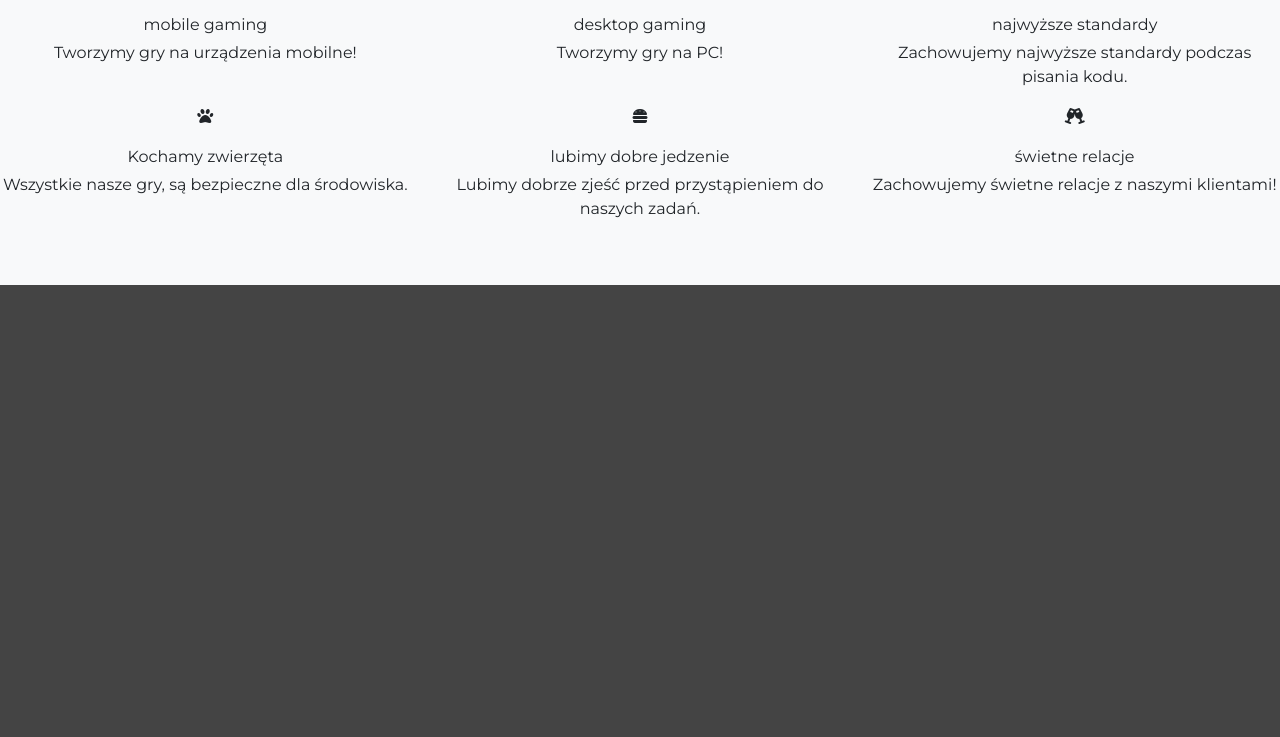
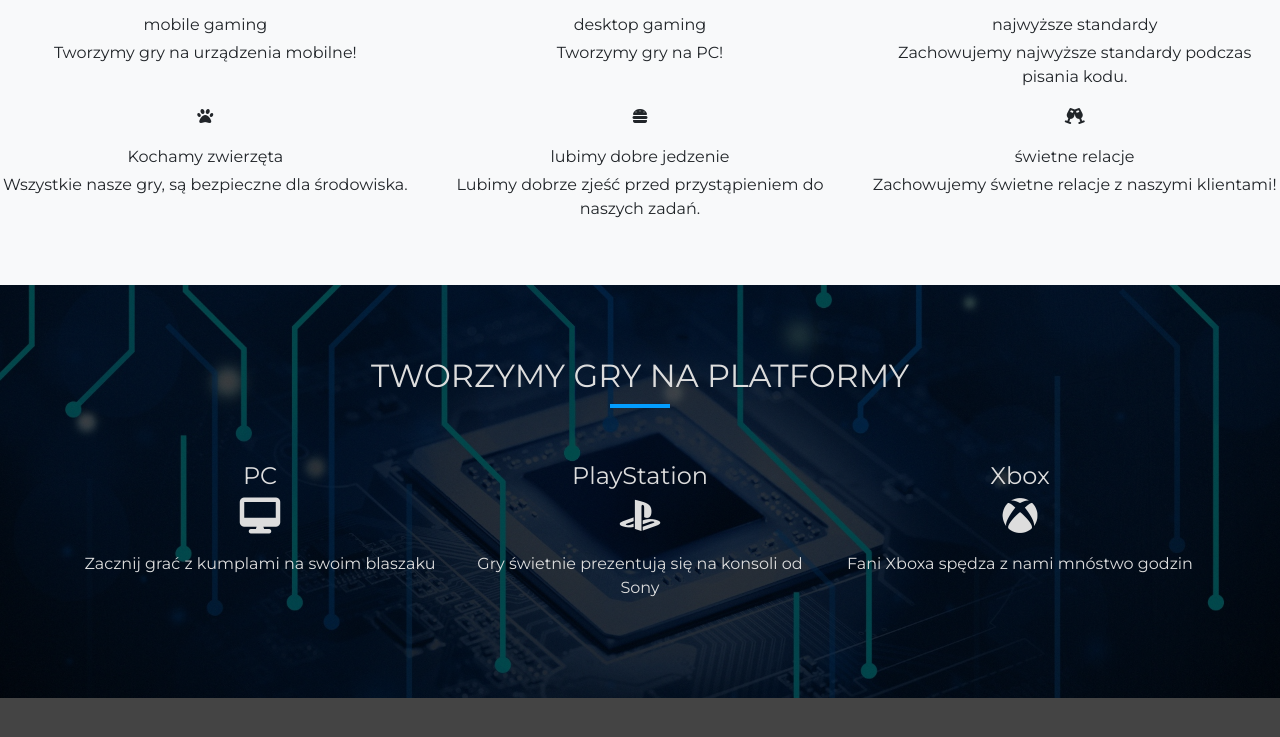
Before and after one commit to Piter920120/Page3, a plain HTML site: page index.html in a window 1280 px wide. Shown: the part 965-1702 px from the top of the page. Drawn offline with nearby package versions, Linux system fonts and the light colour scheme.

Commit message:
section about us works

```diff
--- a/index.html
+++ b/index.html
@@ -59,32 +59,32 @@
                 <h2>O nas</h2>
                 <div class='underline'></div>
              <div class="row">
-                <div class="col-sm-6 col-md-4 text-center">
-                    <p><i class="fas fa-mobile-alt"></i></p>
+                <div class="col-sm-6 col-md-4 text-center aboutus-hover">
+                    <p><i class="fas fa-mobile-alt "></i></p>
                     <p class="aboutus-card-title mb-1">mobile gaming</p>
                     <p class="aboutus-card-text">Tworzymy gry na urządzenia mobilne!</p>
                 </div>
-                <div class="col-sm-6 col-md-4 text-center">
+                <div class="col-sm-6 col-md-4 text-center aboutus-hover">
                     <p><i class="fa-solid fa-desktop"></i></i></p>
                     <p class="aboutus-card-title mb-1">desktop gaming</p>
                     <p class="aboutus-card-text">Tworzymy gry na PC!</p>
                 </div>
-                <div class="col-sm-6 col-md-4 text-center">
+                <div class="col-sm-6 col-md-4 text-center aboutus-hover">
                     <p><i class="fa-solid fa-file-code"></i></p>
                     <p class="aboutus-card-title mb-1">najwyższe standardy</p>
                     <p class="aboutus-card-text">Zachowujemy najwyższe standardy podczas pisania kodu.</p>
                 </div>
-                <div class="col-sm-6 col-md-4 text-center">
+                <div class="col-sm-6 col-md-4 text-center aboutus-hover">
                     <p><i class="fa-solid fa-paw"></i></p>
                     <p class="aboutus-card-title mb-1">Kochamy zwierzęta</p>
                     <p class="aboutus-card-text">Wszystkie nasze gry, są bezpieczne dla środowiska.</p>
                 </div>
-                <div class="col-sm-6 col-md-4 text-center">
+                <div class="col-sm-6 col-md-4 text-center aboutus-hover">
                     <p><i class="fa-solid fa-burger"></i></p>
                     <p class="aboutus-card-title mb-1">lubimy dobre jedzenie</p>
                     <p class="aboutus-card-text">Lubimy dobrze zjeść przed przystąpieniem do naszych zadań.</p>
                 </div>
-                <div class="col-sm-6 col-md-4 text-center">
+                <div class="col-sm-6 col-md-4 text-center aboutus-hover">
                     <p><i class="fa-solid fa-champagne-glasses"></i></p>
                     <p class="aboutus-card-title mb-1">świetne relacje</p>
                     <p class="aboutus-card-text">Zachowujemy świetne relacje z naszymi klientami!</p>
@@ -92,6 +92,32 @@
              </div>
             </div>
 
+        </section>
+        <section class="aboutus-hero py-5">
+          <div class="aboutus-shadow" ></div>
+          <div class="container py-4">
+
+              <h2>Tworzymy gry na platformy</h2>
+              <div class="underline"></div>
+
+              <div class="row">
+                <div class="col-lg-4 text-center aboutus-hero-item">
+                    <p class="aboutus-hero-title mb-1">PC</p>
+                    <p><i class="fa-solid fa-desktop"></i></p>
+                    <p class="aboutus-hero-text">Zacznij grać z kumplami na swoim blaszaku</p>
+                </div>
+                <div class="col-lg-4 text-center aboutus-hero-item">
+                    <p class="aboutus-hero-title mb-1">PlayStation</p>
+                    <p><i class="fa-brands fa-playstation"></i></p>
+                    <p class="aboutus-hero-text">Gry świetnie prezentują się na konsoli od Sony</p>
+                </div>
+                <div class="col-lg-4 text-center aboutus-hero-item">
+                    <p class="aboutus-hero-title mb-1">Xbox</p>
+                    <p><i class="fa-brands fa-xbox"></i></p>
+                    <p class="aboutus-hero-text">Fani Xboxa spędza z nami mnóstwo godzin</p>
+                </div>
+              </div>
+          </div>
         </section>
     </main>
 
--- a/js/script.js
+++ b/js/script.js
@@ -1,5 +1,7 @@
 document.addEventListener('DOMContentLoaded', function () {
 	const nav = document.querySelector('.navbar');
+	const allNavItems = document.querySelectorAll('.nav-link')
+	const navList = document.querySelector('.navbar-collapse')
 
 	function addShadow() {
 		if (window.scrollY >= 300) {
@@ -9,5 +11,13 @@ document.addEventListener('DOMContentLoaded', function () {
 		}
 	}
 
+	allNavItems.forEach(item => item.addEventListener('click', () => navList.classList.remove('show')))
+
+
+
 	window.addEventListener('scroll', addShadow);
+
+
+
+	c
 });
--- a/sass/_colors.scss
+++ b/sass/_colors.scss
@@ -1,2 +1,3 @@
 $main-color: #039dff;
 $white: #fff;
+$light-grey: #ddd;
--- a/sass/main.scss
+++ b/sass/main.scss
@@ -7,7 +7,9 @@
 	margin: 0;
 	padding: 0;
 }
-
+html {
+	scroll-padding-top: 122px;
+}
 body {
 	position: relative;
 	font-family: 'Montserrat', sans-serif;
@@ -18,7 +20,7 @@ h2 {
 	text-transform: uppercase;
 }
 .underline {
-    margin: 0 auto;
+	margin: 0 auto 40px;
 	width: 60px;
 	height: 4px;
 	background-color: $main-color;
@@ -34,7 +36,7 @@ h2 {
 
 nav {
 	text-transform: uppercase;
-    transition: background-color .6s;
+	transition: background-color 0.6s;
 	z-index: 1;
 
 	a,
@@ -115,18 +117,52 @@ header {
 }
 .aboutus {
 	i {
-        margin-top:20px;
-        font-size:30px;
+		margin-top: 20px;
+		font-size: 30px;
 	}
-    .aboutus-card-title{
-        font-size:18px;
+	.aboutus-card-title {
+		font-size: 18px;
 		text-transform: uppercase;
 	}
-    .aboutus-card-text{
+	.aboutus-card-text {
 		font-size: 14px;
+	}
+	.aboutus-hover {
+		transition: color 0.3s;
+	}
+	.about-hover:hover {
+		color: $main-color;
 	}
 }
 
+.aboutus-hero {
+	position: relative;
+	background-image: url('/img/technology-2818664_640.jpg');
+	background-position: center;
+	background-size: cover;
+	color: $light-grey;
+	z-index: 0;
+
+	.aboutus-shadow {
+		position: absolute;
+		top: 0;
+		height: 100%;
+		width: 100%;
+		background-color: rgba(0, 0, 0, 0.7);
+		z-index: -5;
+	}
+	.aboutus-hero-item{
+
+		margin: 10px 0;
+		i {
+			font-size:36px;
+
+		}
+		.aboutus-hero-title{
+			font-size:24px;
+		}
+	}
+}
 @media (min-width: 375px) {
 	header {
 		h1 {
@@ -150,6 +186,16 @@ header {
 		}
 	}
 }
+@media (min-width: 992px) {
+	html {
+		scroll-padding-top: 82px;
+	}
+	.aboutus-hero {
+
+		background-image: url('/img/technology-2818664.jpg');
+
+	}
+}
 
 @media (min-width: 1200px) {
 	header {
@@ -157,4 +203,11 @@ header {
 			background-image: url('../img/gaming-2259191_1920.jpg');
 		}
 	}
+	html {
+		scroll-padding-top: 132px;
 	}
+
+	.about-us-hero {
+		background-image: url('./img/technology-2818664.jpg');
+	}
+}
```
Also changed, not shown: css/main.css, img/technology-2818664.jpg (added), img/technology-2818664_640.jpg (added), 1 other file. Lines whose indentation alone changed are shown as unchanged.
